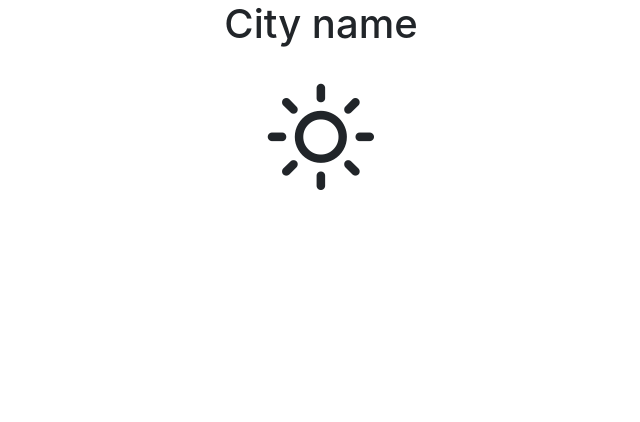
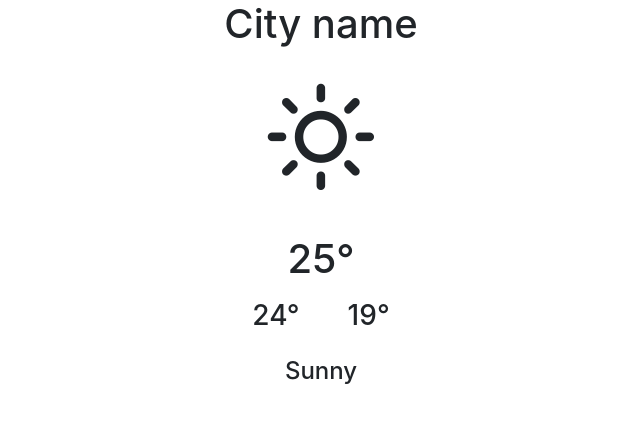
Before and after one commit to dembicki/weather-react, a React (Create React App) app: page / in a window 1280 px wide. Shown: the top 422 px of the page, without its empty margins (319-959 px from the left). Built offline with nearby package versions, Linux system fonts and the light colour scheme.

Commit message:
created app structure with hard-coded values

```diff
--- a/src/app_component/weather.component.jsx
+++ b/src/app_component/weather.component.jsx
@@ -1,4 +1,4 @@
-import React from 'react';
+import React from "react";
 
 const Weather = () => {
   return (
@@ -8,8 +8,20 @@
         <h5 className="py-4">
           <i className="wi wi-day-sunny display-1"></i>
         </h5>
+        <h1 className="py-2">25&deg;</h1>
+        {minMaxTemp(24, 19)}
+        <h4 className="py-3">Sunny</h4>
       </div>
     </div>
+  );
+};
+
+function minMaxTemp(min, max) {
+  return (
+    <h3>
+      <span className="px-4">{min}&deg;</span>
+      <span className="px-4">{max}&deg;</span>
+    </h3>
   );
 }
 
```
Lines whose indentation alone changed are shown as unchanged.
